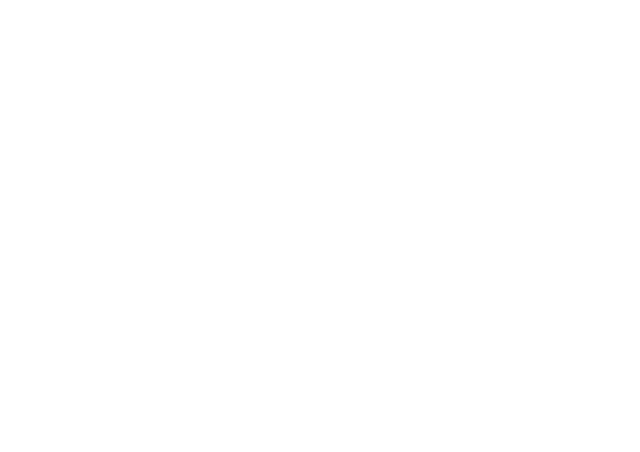
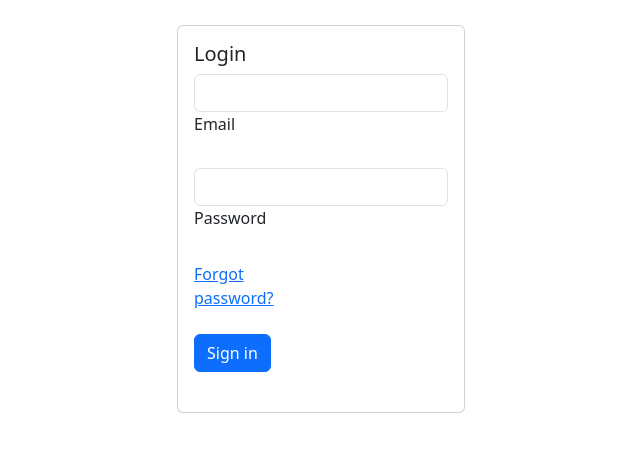
Before and after one commit to roulios44/inventoryhub_front, a Vue app: page /login in a window 1280 px wide. Before the commit this address had no page. Shown: the top 452 px of the page, without its empty margins (319-959 px from the left). Built offline with nearby package versions, Linux system fonts and the light colour scheme.

Commit message:
push to work from home

```diff
--- a/package.json
+++ b/package.json
@@ -9,6 +9,7 @@
     "preview": "vite preview"
   },
   "dependencies": {
+    "axios": "^1.6.8",
     "bootstrap": "^5.3.3",
     "bootstrap-vue": "^2.23.1",
     "vue": "^3.4.21",
--- a/src/App.vue
+++ b/src/App.vue
@@ -12,4 +12,14 @@ import HeadComponent from './components/HeadComponent.vue';
 </template>
 
 <style scoped>
+
+.container{
+  display: flex;
+  flex-direction: column;
+  align-content: center;
+  justify-content: center;
+  align-items: center;
+
+}
+
 </style>
--- a/src/components/HeaderComponent.vue
+++ b/src/components/HeaderComponent.vue
@@ -4,7 +4,7 @@
       <a class='navbar-brand' href='/'>LOGO</a>
       <button aria-controls='navbarSupportedContent' aria-expanded='true' aria-label='Toggle navigation' class='navbar-toggler' data-bs-target='#navbarSupportedContent' data-bs-toggle='collapse' type='button'>
           <span class='navbar-toggler-icon'></span>
-        </button>
+      </button>
       <div class='collapse navbar-collapse' id='navbarSupportedContent'>
         <ul class='navbar-nav me-auto mb-2 mb-lg-0'>
           <li class='nav-item'><a aria-current='page' class='nav-link active' href='/'>Home</a></li>
--- /dev/null
+++ b/src/components/LoginComponent.vue
@@ -0,0 +1,61 @@
+<template>
+<div class="card" style="width: 18rem;">
+  <div class="card-body">
+    <h5 class="card-title">Login</h5>
+    <div class="tab-content">
+      <div class="tab-pane fade show active" id="pills-login" role="tabpanel" aria-labelledby="tab-login">
+          <div data-mdb-input-init class="form-outline mb-4">
+            <input type="email" id="loginName" class="form-control" v-model="email" />
+            <label class="form-label" for="loginName">Email</label>
+          </div>
+
+          <div data-mdb-input-init class="form-outline mb-4">
+            <input type="password" id="loginPassword" class="form-control" v-model="password"/>
+            <label class="form-label" for="loginPassword">Password</label>
+          </div>
+
+          <div class="row mb-4">
+            <div class="col-md-6 d-flex justify-content-center">
+              <a href="#!">Forgot password?</a>
+            </div>
+          </div>
+
+          <button type="submit" data-mdb-button-init data-mdb-ripple-init class="btn btn-primary btn-block mb-4" v-on:click="login()">Sign in</button>
+      </div>
+    </div>
+  </div>
+</div>
+</template>
+
+<script>
+import axios from 'axios'
+
+  export default {
+    data() {
+      return {
+        email : null,
+        password : null,
+      };
+    },
+    methods: {
+      async login(){
+        const req = await axios.post(import.meta.env.VITE_API_URL + "/login",{
+          "email" : this.email,
+          "password" : this.password
+        })
+
+        const res = await req.data
+        console.log(res)
+      }
+    },
+    async mounted(){
+
+    }
+  };
+</script>
+
+<style>
+.card{
+  margin-top: 25px;
+}
+</style>
--- /dev/null
+++ b/src/components/RegisterComponent.vue
@@ -0,0 +1,42 @@
+<template>
+<div class="card" style="width: 18rem;">
+  <div class="card-body">
+    <h5 class="card-title">Register</h5>
+    <div class="tab-content">
+      <div class="tab-pane fade show active" id="pills-login" role="tabpanel" aria-labelledby="tab-login">
+          <div data-mdb-input-init class="form-outline mb-4">
+            <input type="email" id="loginName" class="form-control" v-model="email"/>
+            <label class="form-label" for="loginName">Email</label>
+          </div>
+
+          <div data-mdb-input-init class="form-outline mb-4">
+            <input type="password" id="loginPassword" class="form-control" v-model="password" />
+            <label class="form-label" for="loginPassword">Password</label>
+            <input type="password" id="loginPassword" class="form-control" v-model="confirmPassword" />
+            <label class="form-label" for="loginPassword">Confirm password</label>
+          </div>
+
+            <div class="col-md-6 d-flex justify-content-center">
+              <a href="/login">Already a account ?</a>
+            </div>
+          </div>
+
+          <button type="submit" data-mdb-button-init data-mdb-ripple-init class="btn btn-primary btn-block mb-4">Register</button>
+      </div>
+    </div>
+  </div>
+</template>
+
+<script>
+  export default {
+    data() {
+      return {
+        password : null,
+        confirmPassword : null,
+        email : null,
+      };
+    },
+    methods: {
+    }
+  };
+</script>
--- a/src/router/index.js
+++ b/src/router/index.js
@@ -1,5 +1,7 @@
 import { createRouter, createWebHistory } from 'vue-router'
 import HomeView from '../views/HomeView.vue'
+import LoginView from '@/views/LoginView.vue'
+import RegisterView from '@/views/RegisterView.vue'
 
 const router = createRouter({
   history: createWebHistory(import.meta.env.BASE_URL),
@@ -9,6 +11,16 @@ const router = createRouter({
       name: 'home',
       component: HomeView
     },
+    {
+      path : "/login",
+      name : "login",
+      component : LoginView
+    },
+    {
+      path : "/register",
+      name : "register",
+      component : RegisterView
+    }
   ]
 })
 
--- /dev/null
+++ b/src/views/LoginView.vue
@@ -0,0 +1,18 @@
+<template>
+  <LoginComponent />
+</template>
+
+<script>
+import LoginComponent from '@/components/LoginComponent.vue';
+  export default {
+    data() {
+      return {
+      };
+    },
+    methods: {
+    },
+    components : {
+      LoginComponent
+    }
+  };
+</script>
--- /dev/null
+++ b/src/views/RegisterView.vue
@@ -0,0 +1,19 @@
+<template>
+  <RegisterComponent />
+</template>
+
+<script>
+import RegisterComponent from '@/components/RegisterComponent.vue';
+  export default {
+    data() {
+      return {
+      };
+    },
+    methods: {
+    },
+
+    components : {
+      RegisterComponent
+    }
+  };
+</script>
```
Also changed, not shown: 2 other files (tests, documents, lock files or other folders).
